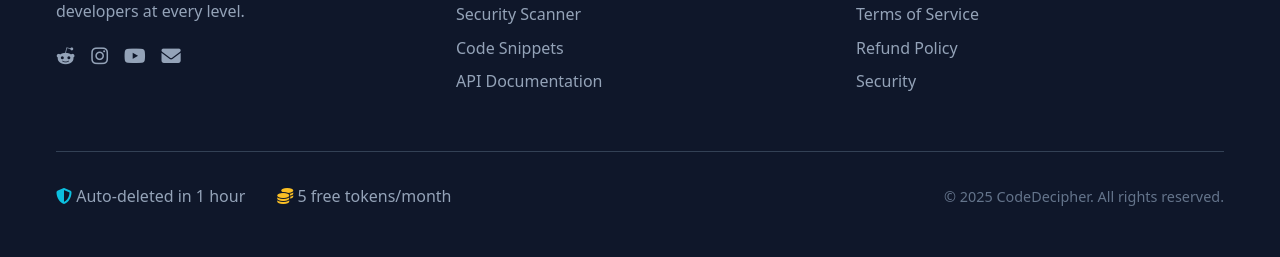
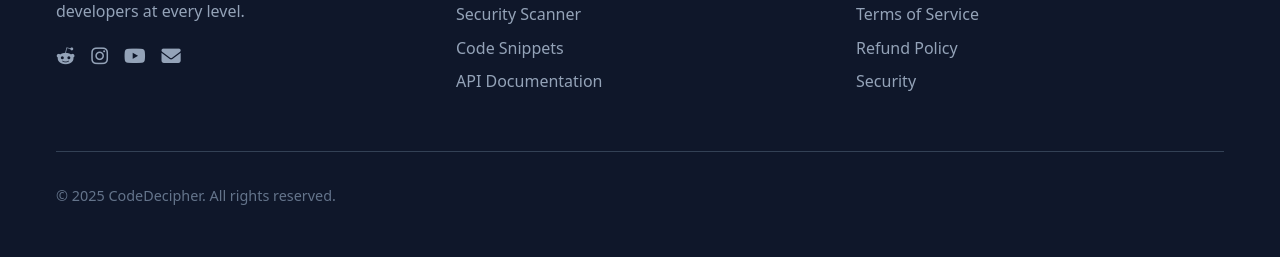
Before and after one commit to lucsetzer/codedecipher, a FastAPI app: page / in a window 1280 px wide. Shown: the part 4343-4600 px from the top of the page. After the commit the page ends 4548 px from the top, so only its background shows below. Run offline with FastAPI, Linux system fonts and the light colour scheme; parts of the project's set-up code (start-up, migrations or seed data) failed here and were passed over.

Commit message:
Update frontpage.html

```diff
--- a/templates/frontpage.html
+++ b/templates/frontpage.html
@@ -399,6 +399,11 @@
                 name="repo_url"
                 placeholder="https://github.com/username/repository"
                 required
+            >
+            <input
+                type="hidden"
+                name="mobile"
+                value="true"
             >
             <button type="submit">Analyze Repo</button>
         </form>
@@ -857,10 +862,6 @@ document.getElementById('demo-form').addEventListener('submit', async (e) => {
         <!-- Trust badges and copyright -->
         <div style="border-top: 1px solid #334155; padding-top: 2rem;">
             <div style="display: flex; justify-content: space-between; align-items: center; flex-wrap: wrap; gap: 1rem;">
-                <div style="display: flex; gap: 2rem; flex-wrap: wrap;">
-                    <span style="color: #94a3b8;"><i class="fas fa-shield-alt" style="color: #0cc0df;"></i> Auto-deleted in 1 hour</span>
-                    <span style="color: #94a3b8;"><i class="fas fa-coins" style="color: #fbbf24;"></i> 5 free tokens/month</span>
-                </div>
                 <p style="color: #64748b; font-size: 0.9rem;">© 2025 CodeDecipher. All rights reserved.</p>
             </div>
         </div>
```
